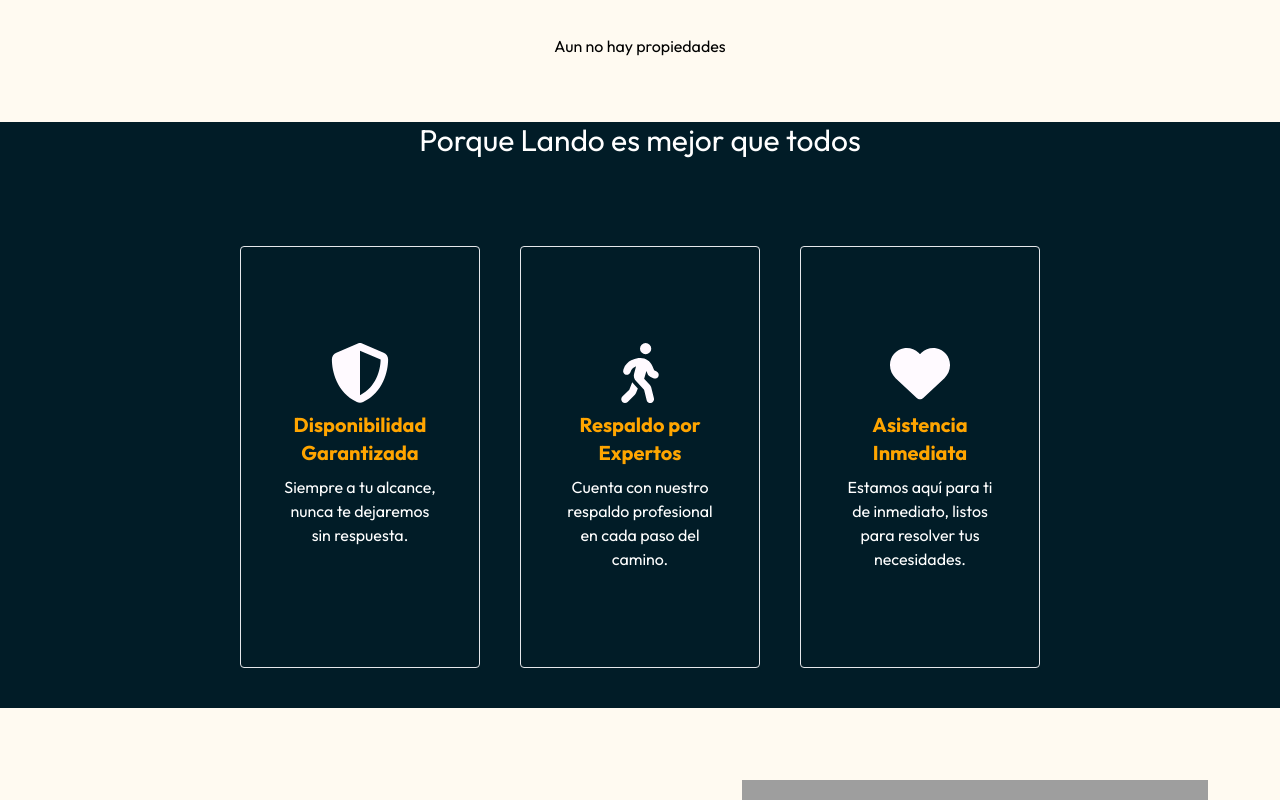
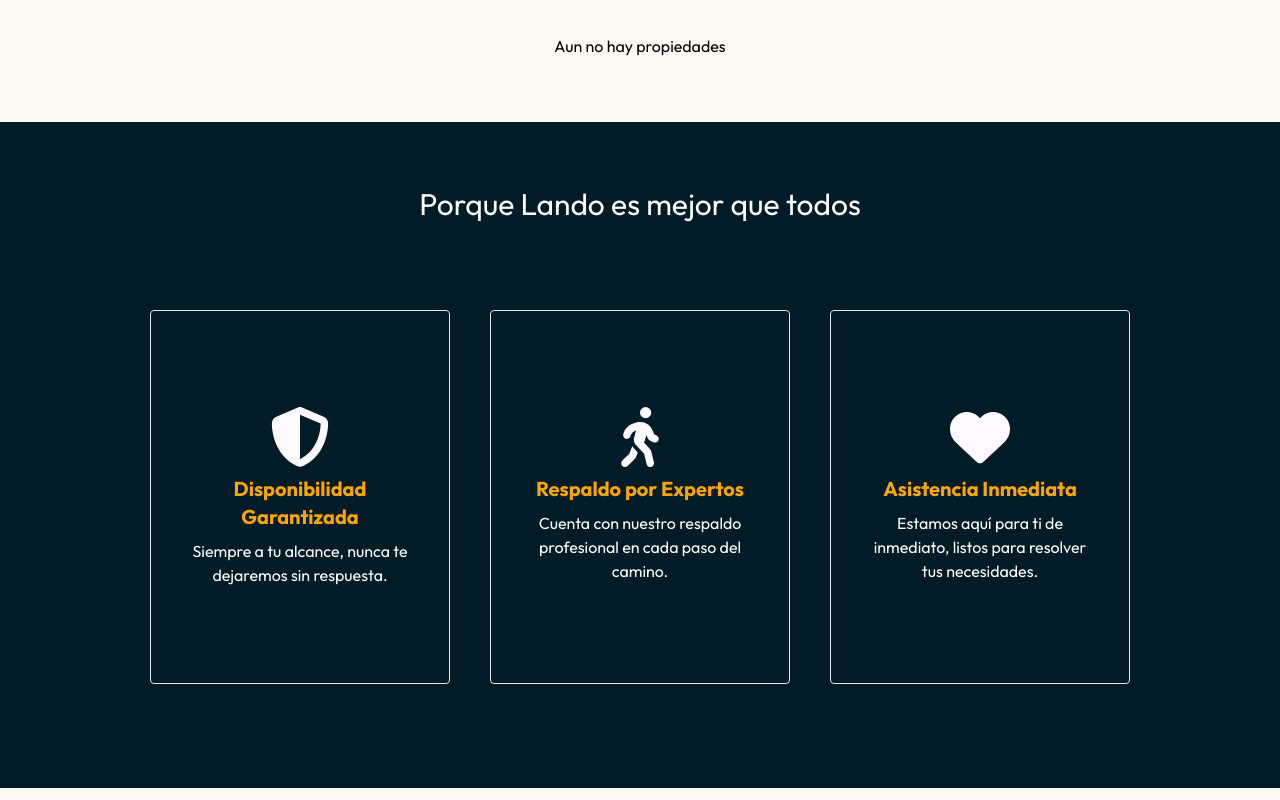
Before and after one commit to BinarySails/lando, a Next.js app: page / in a window 1280 px wide. Shown: the part 700-1500 px from the top of the page. Built offline with nearby package versions, Linux system fonts and the light colour scheme; grey boxes are pictures that could not be loaded.

Commit message:
fix: padding in second container & scroll fixed

```diff
--- a/src/layout/NewLandsLayout.tsx
+++ b/src/layout/NewLandsLayout.tsx
@@ -23,7 +23,7 @@
     useEffect(() => {
         const handleScroll = () => {
             const scrollTop = window.pageYOffset || document.documentElement.scrollTop;
-            const isScrollingUp = scrollTop < lastScrollTop;
+            const isScrollingUp = scrollTop < lastScrollTop || scrollTop <= 0;
 
             setScrollingDirection(isScrollingUp ? "up" : "down");
             lastScrollTop = scrollTop;
--- a/src/pages/index.tsx
+++ b/src/pages/index.tsx
@@ -114,24 +114,24 @@
         </div>
       </section>
 
-      <section className="w-full flex flex-col p-10 md:p-5 lg:p-0 py-16 justify-center items-center bg-skobeloff gap-12">
-        <h2 className="text-3xl text-white">Porque Lando es mejor que todos</h2>
+      <section className="w-full flex flex-col p-10 md:p-5 lg:p-0 lg:py-16 py-16 justify-center items-center bg-skobeloff gap-12">
+        <h2 className="text-3xl text-white text-center">Porque Lando es mejor que todos</h2>
         <div className="flex flex-col sm:flex-row text-center w-full lg:p-10 gap-10 justify-center">
-          <div className="p-10 w-full lg:w-1/5 flex flex-col gap-2 border rounded py-24">
+          <div className="p-10 w-full lg:w-1/4 flex flex-col gap-2 border rounded py-24">
             <FontAwesomeIcon className="text-notwhite text-6xl" icon={faShieldHalved} />
             <h3 className="text-bittersweet text-xl font-bold">Disponibilidad Garantizada</h3>
             <p className="text-white">
               Siempre a tu alcance, nunca te dejaremos sin respuesta.
             </p>
           </div>
-          <div className="p-10 w-full lg:w-1/5 flex flex-col gap-2 border rounded py-24">
+          <div className="p-10 w-full lg:w-1/4 flex flex-col gap-2 border rounded py-24">
             <FontAwesomeIcon className="text-notwhite text-6xl" icon={faPersonWalking} />
             <h3 className="text-bittersweet text-xl font-bold">Respaldo por Expertos</h3>
             <p className="text-white">
               Cuenta con nuestro respaldo profesional en cada paso del camino.
             </p>
           </div>
-          <div className="p-10 w-full lg:w-1/5 flex flex-col gap-2 border rounded py-24">
+          <div className="p-10 w-full lg:w-1/4 flex flex-col gap-2 border rounded py-24">
             <FontAwesomeIcon className="text-notwhite text-6xl" icon={faHeart} />
             <h3 className="text-bittersweet text-xl font-bold">Asistencia Inmediata</h3>
             <p className="text-white">
```
